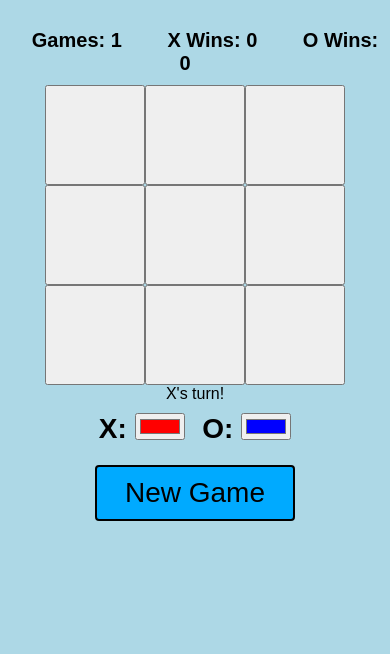
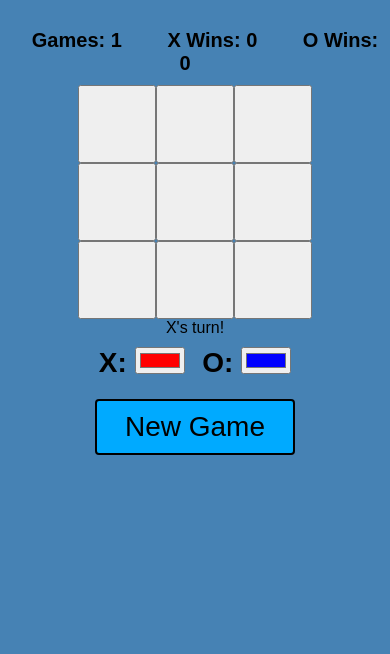
Before and after one commit to MichaelOliviero/landingPage, a plain HTML site: page tttApp/ttt.html in a window 390 px wide. Shown: the part 116-770 px from the top of the page. Drawn offline with Linux system fonts and the light colour scheme.

Commit message:
bug fixes

```diff
--- a/css/styles.css
+++ b/css/styles.css
@@ -1,14 +1,16 @@
-@media only screen and (max-width: 600px) {
-	body {
-		min-height: -webkit-fill-available;
-	}
-}
-
 body {
 	padding: 0;
 	margin: 0;
 	background: lightblue;
 	font-family: Gotham Rounded, sans-serif;
+}
+
+@media only screen and (max-width: 768px) {
+	/* For mobile phones: */
+	body {
+		min-height: -webkit-fill-available;
+		background: SteelBlue;
+	}
 }
 
 #main {
@@ -108,7 +110,21 @@ body {
 	font-weight: bold;
 }
 
-@media only screen and (max-width: 600px) {
+.tttGrid {
+	display: grid;
+	justify-content: center;
+	align-content: center;
+	grid-template-columns: repeat(3, 100px);
+	grid-template-rows: repeat(3, 100px);
+}
+
+.tttGrid > button {
+	font-size: 5rem;
+	font-weight: bold;
+}
+
+@media only screen and (max-width: 768px) {
+	/* For mobile phones: */
 	.tttGrid {
 		display: grid;
 		justify-content: center;
@@ -121,19 +137,6 @@ body {
 		font-size: 10vw;
 		font-weight: bold;
 	}
-}
-
-.tttGrid {
-	display: grid;
-	justify-content: center;
-	align-content: center;
-	grid-template-columns: repeat(3, 100px);
-	grid-template-rows: repeat(3, 100px);
-}
-
-.tttGrid > button {
-	font-size: 5rem;
-	font-weight: bold;
 }
 
 .tttOptions > button {
```
